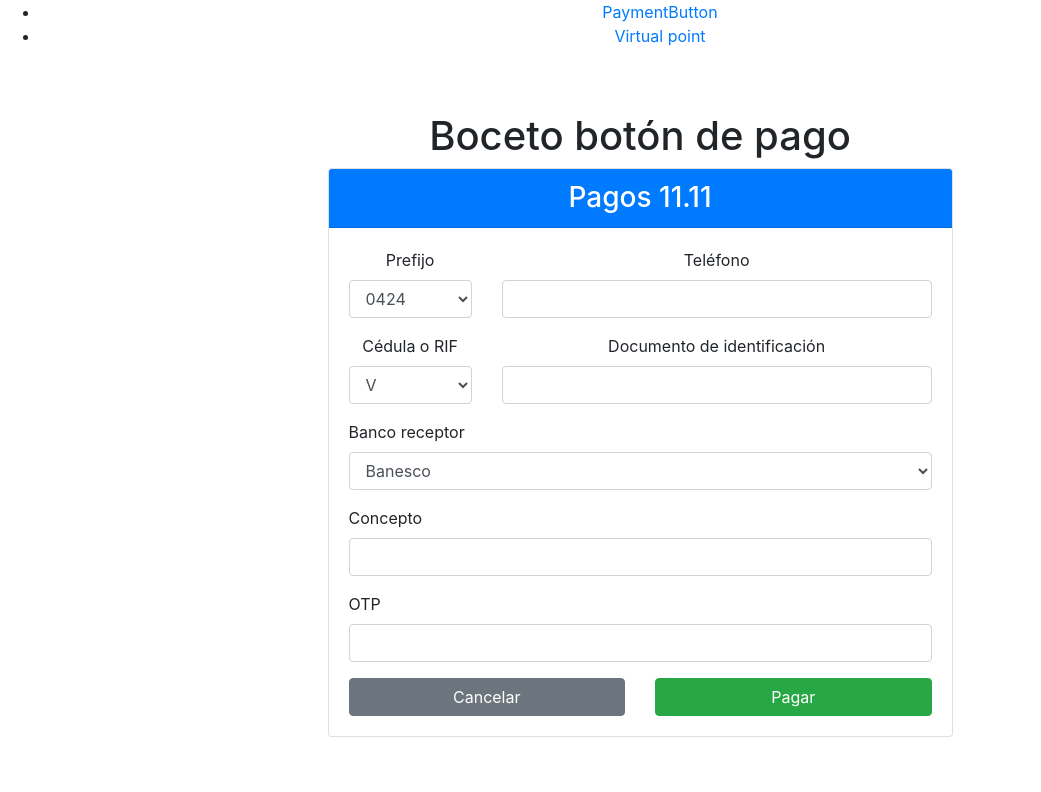
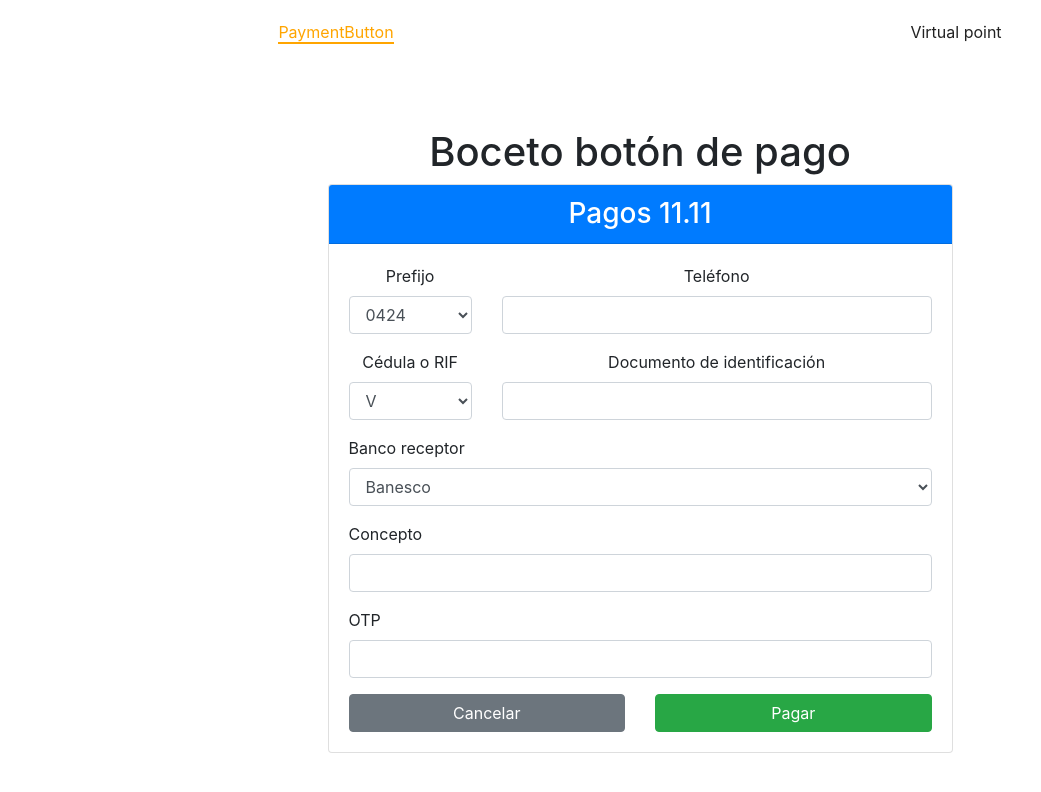
Before and after one commit to MoisesCava/react-guide, a React (Create React App) app: page / in a window 1280 px wide. Shown: the top 792 px of the page, without its empty margins (0-1041 px from the left). Built offline with nearby package versions, Linux system fonts and the light colour scheme.

Commit message:
listo css navigation

```diff
--- a/src/App.css
+++ b/src/App.css
@@ -26,3 +26,53 @@
   from { transform: rotate(0deg); }
   to { transform: rotate(360deg); }
 }
+
+
+
+
+
+nav ul {
+
+  display: flex;
+  justify-content: space-around;
+
+
+  padding: 20px;
+
+}
+
+
+nav li{
+
+
+  list-style-type: none;
+  display: inline-block;
+
+
+
+}
+
+
+nav ul li a {
+  color: #222;
+  text-decoration: none;
+
+}
+
+
+nav ul li a:hover {
+
+  color: orange;
+  text-decoration: none;
+
+}
+
+
+
+.active {
+
+  color: orange;
+
+  border-bottom: solid 2px orange;
+
+}
--- a/src/App.js
+++ b/src/App.js
@@ -19,7 +19,7 @@ const app = props => {
 
           <nav>
             <ul>
-              <li> <NavLink to="/">PaymentButton</NavLink> </li>
+              <li> <NavLink to="/" exact>PaymentButton</NavLink> </li>
               <li> <NavLink to="/virtual-point"> Virtual point </NavLink></li>
             </ul>
           </nav>
```
